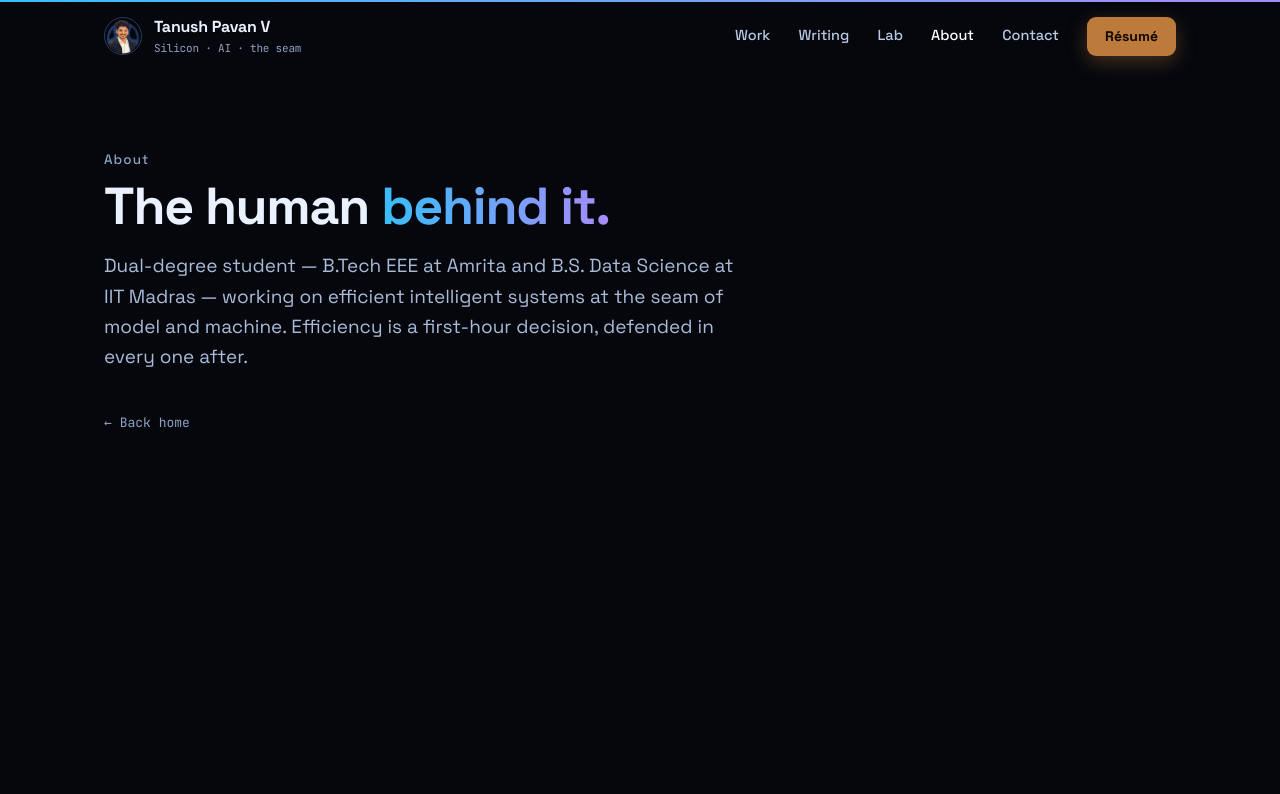
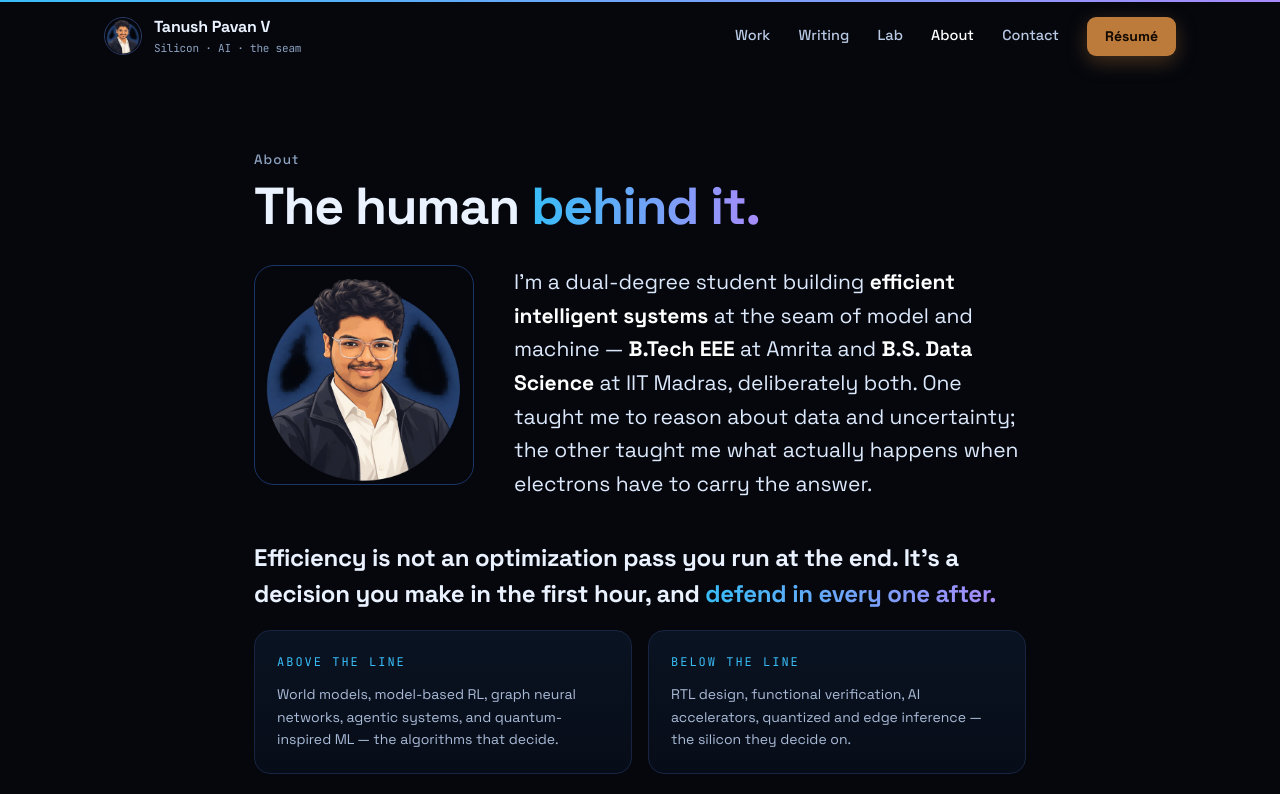
Before and after one commit to HUNT-001/HUNT-001, a Next.js app in the folder portfolio/: page /about in a window 1280 px wide. Shown: the top 794 px of the page. Built offline with nearby package versions, Linux system fonts and the light colour scheme.

Commit message:
feat(portfolio): update About page layout and content

```diff
--- a/portfolio/src/app/about/page.tsx
+++ b/portfolio/src/app/about/page.tsx
@@ -1,6 +1,105 @@
-import PageShell from "@/components/PageShell";
+import Link from "next/link";
+import { SKILLS, EDUCATION, CERTS } from "@/lib/content";
+import Reveal from "@/components/Reveal";
+
 export const metadata = { title: "About — Tanush Pavan V" };
+
 export default function Page() {
-  return <PageShell kick="About" title="The human" grad="behind it." soon={false}
-    lead="Dual-degree student — B.Tech EEE at Amrita and B.S. Data Science at IIT Madras — working on efficient intelligent systems at the seam of model and machine. Efficiency is a first-hour decision, defended in every one after." />;
+  return (
+    <main className="page">
+      <div className="container" style={{ maxWidth: 900 }}>
+        <div className="kick">About</div>
+        <h1 className="h2" style={{ fontSize: "clamp(34px,6vw,52px)", marginBottom: 32 }}>
+          The human <span className="grad">behind it.</span>
+        </h1>
+
+        <Reveal>
+          <div className="about-hero">
+            {/* eslint-disable-next-line @next/next/no-img-element */}
+            <img className="portrait" src="/avatar-portrait.png" alt="Tanush Pavan" />
+            <div>
+              <p className="lead2">
+                I&apos;m a dual-degree student building <b>efficient intelligent systems</b> at the seam of model and
+                machine — <b>B.Tech EEE</b> at Amrita and <b>B.S. Data Science</b> at IIT Madras, deliberately both.
+                One taught me to reason about data and uncertainty; the other taught me what actually happens when
+                electrons have to carry the answer.
+              </p>
+            </div>
+          </div>
+        </Reveal>
+
+        <Reveal>
+          <p className="about-philo">
+            Efficiency is not an optimization pass you run at the end. It&apos;s a decision you make in the first
+            hour, and <span className="grad">defend in every one after.</span>
+          </p>
+        </Reveal>
+
+        <Reveal>
+          <div className="about-grid">
+            <div className="about-box">
+              <h3>Above the line</h3>
+              <p>World models, model-based RL, graph neural networks, agentic systems, and quantum-inspired ML — the
+                algorithms that decide.</p>
+            </div>
+            <div className="about-box">
+              <h3>Below the line</h3>
+              <p>RTL design, functional verification, AI accelerators, quantized and edge inference — the silicon they
+                decide on.</p>
+            </div>
+          </div>
+        </Reveal>
+
+        <Reveal>
+          {/* eslint-disable-next-line @next/next/no-img-element */}
+          <img className="about-candid" src="/photo-candid.jpg" alt="Tanush Pavan" />
+        </Reveal>
+
+        <section style={{ marginTop: 44 }}>
+          <Reveal>
+            <div className="kick" style={{ marginBottom: 16 }}>Education</div>
+            {EDUCATION.map((e) => (
+              <div key={e.school} className="cv-item">
+                <div className="top">
+                  <div><span className="role">{e.degree}</span><div className="org">{e.school}</div></div>
+                  <span className="when">{e.dates}</span>
+                </div>
+              </div>
+            ))}
+          </Reveal>
+        </section>
+
+        <section style={{ marginTop: 32 }}>
+          <Reveal>
+            <div className="kick" style={{ marginBottom: 16 }}>What I build with</div>
+            {SKILLS.map((g) => (
+              <div className="cv-skill" key={g.label}>
+                <div className="lbl">{g.label}</div>
+                <div className="items">{g.items.map((it) => <span key={it}>{it}</span>)}</div>
+              </div>
+            ))}
+          </Reveal>
+        </section>
+
+        <section style={{ marginTop: 32 }}>
+          <Reveal>
+            <div className="kick" style={{ marginBottom: 16 }}>Certifications</div>
+            <div className="cv-two">
+              {CERTS.map((c) => (
+                <div className="cv-cert" key={c.name}>{c.name} <span className="code">{c.issuer}{c.code ? ` · ${c.code}` : ""}</span></div>
+              ))}
+            </div>
+          </Reveal>
+        </section>
+
+        <div className="clinks" style={{ justifyContent: "flex-start", marginTop: 40 }}>
+          <Link className="em" href="/resume">Résumé</Link>
+          <Link className="gh" href="/contact">Get in touch</Link>
+        </div>
+        <div style={{ marginTop: 36 }}>
+          <Link href="/" className="backlink">← Back home</Link>
+        </div>
+      </div>
+    </main>
+  );
 }
```
